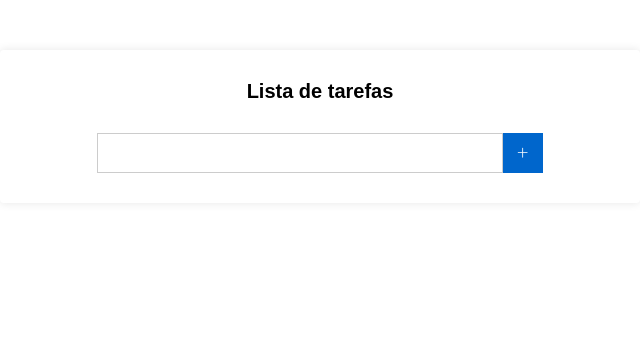
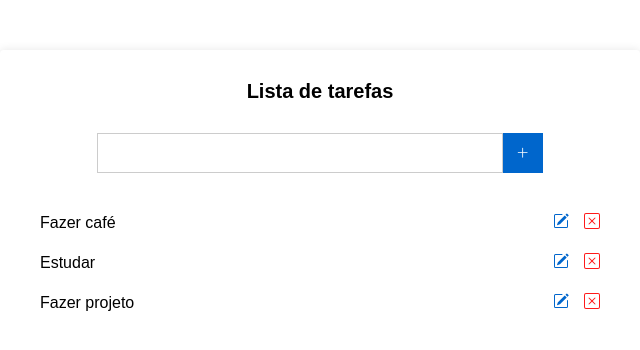
Before and after one commit to Mathh19/Lista-Tarefas, a React (Create React App) app: page / in a window 1280 px wide. Shown: the top 350 px of the page, without its empty margins (320-960 px from the left). Built offline with nearby package versions, Linux system fonts and the light colour scheme.

Commit message:
Estilizando tasks

```diff
--- a/src/components/Main.css
+++ b/src/components/Main.css
@@ -41,3 +41,25 @@
   background-color: #02386e;
   transition: all ease-in-out 100ms;
 }
+
+.tasks {
+  margin-top: 30px;
+}
+
+.tasks li {
+  padding: 10px;
+  display: flex;
+  align-items: center;
+  justify-content: space-between;
+}
+
+.tasks li .edit {
+  cursor: pointer;
+  margin-right: 15px;
+  color: #0066cc;
+}
+
+.tasks li .delete {
+  cursor: pointer;
+  color: #ff1a1a;
+}
--- a/src/components/Main.js
+++ b/src/components/Main.js
@@ -1,14 +1,18 @@
 import React, { Component } from 'react';
 
 // Form
-import { BsPlusLg } from 'react-icons/bs';
+import { BsPlusLg, BsPencilSquare, BsXSquare } from 'react-icons/bs';
 
 import './Main.css';
 
 export default class Main extends Component {
   state = {
     newTask: '',
-    tasks: [],
+    tasks: [
+      'Fazer café',
+      'Estudar',
+      'Fazer projeto',
+    ],
   };
 
   handleChange = (e) => {
@@ -18,7 +22,7 @@
   };
 
   render() {
-    const { newTask } = this.state;
+    const { newTask, tasks } = this.state;
 
     return (
       <div className="main">
@@ -34,6 +38,18 @@
             <BsPlusLg />
           </button>
         </form>
+
+        <ul className="tasks">
+          {tasks.map((task) => (
+            <li key={task}>
+              {task}
+              <span>
+                <BsPencilSquare className="edit" />
+                <BsXSquare className="delete" />
+              </span>
+            </li>
+          ))}
+        </ul>
       </div>
     );
   }
```
Also changed, not shown: public/Icon Grid.svg (deleted), 1 other file (tests, documents, lock files or other folders).
